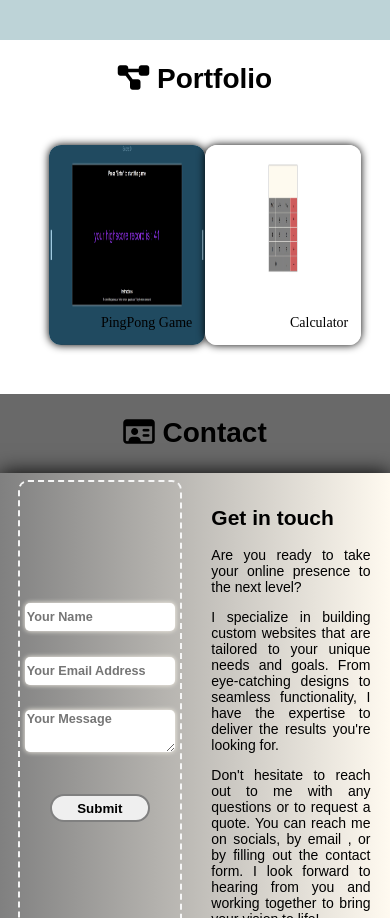
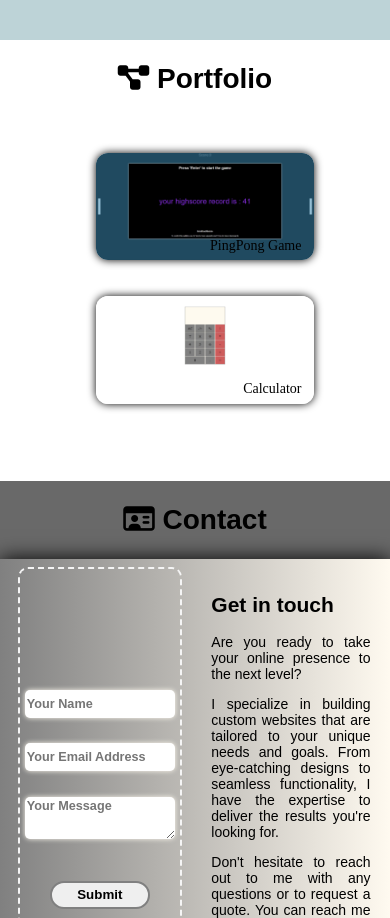
Before and after one commit to mj1999/portfolio, a plain HTML site: page index.html in a window 390 px wide. Shown: the part 3863-4781 px from the top of the page. Drawn offline with Linux system fonts and the light colour scheme.

Commit message:
updated to support mobile device screen sizes

```diff
--- a/resume.css
+++ b/resume.css
@@ -383,11 +383,13 @@ nav li a:hover{
 	display: flex;
 	width: 80%;
 	justify-content: space-evenly;
+	flex-wrap: wrap;
 }
 #portfolio-display>a{
 	width: 400px;
 	height: 200px;
 	position: relative;
+	margin: 2vw;
 }
 .pf-items{
 	width: 100%;
@@ -477,6 +479,14 @@ section:nth-child(2n+1){
 	html{
 		font-size: 14px;
 	}
+	#portfolio-display>a{
+		width: 70%;
+		height: 60%;
+		margin: 2vw;
+	}
+	.pf-item-name{
+		bottom: 2vh;
+	}
 
 
 
--- a/script.js
+++ b/script.js
@@ -5,20 +5,13 @@ function smoothScroll(element){
 
         let item = element.getAttribute("data-value");
         let rect = document.getElementById(item).getBoundingClientRect();
-        if(item=='portfolio'||item=='contact')
-        {
-            if(window.pageYOffset>=3020)
-            {
+        if (rect.top<=0||(window.innerHeight + Math.ceil(window.pageYOffset)) >= document.body.offsetHeight) {
+
                 clearInterval(scrollInterval);
                 return;
-            }
         }
-        console.log(item);
-        if(rect.top<=0){
-            clearInterval(scrollInterval);
-            return;
-        }
-        // currPos+=30;
+
+
         window.scrollBy(0,30);
 
       },5);
```
